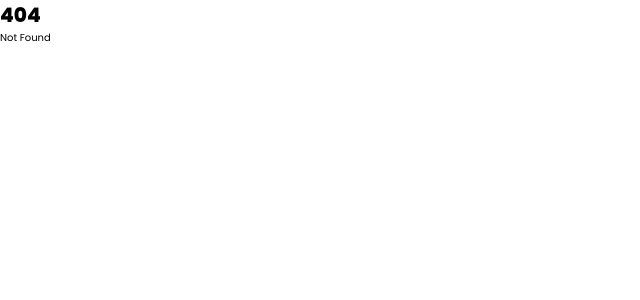
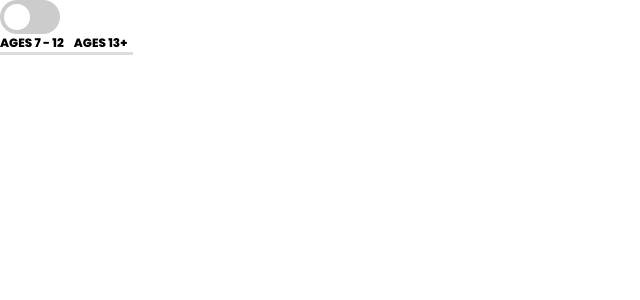
Before and after one commit to TechSavvy-Learn/tech-savvy, a SvelteKit app: page /switch in a window 1280 px wide. Before the commit this address had no page. Shown: the top 300 px of the page, without its empty margins (0-640 px from the left). Built offline with nearby package versions, Linux system fonts and the light colour scheme.

Commit message:
playing around with the toggle for the techlevel comp

```diff
--- /dev/null
+++ b/src/routes/(account)/signup/Switch.svelte
@@ -0,0 +1,105 @@
+<script>
+    export let checked = false;
+  </script>
+
+  <style>
+    .switch {
+      position: relative;
+      display: inline-block;
+      width: 60px;
+      height: 34px;
+    }
+
+    .switch input {
+      opacity: 0;
+      width: 0;
+      height: 0;
+    }
+
+    .slider {
+      position: absolute;
+      cursor: pointer;
+      top: 0;
+      left: 0;
+      right: 0;
+      bottom: 0;
+      background-color: #ccc;
+      transition: 0.4s;
+      border-radius: 34px;
+    }
+
+    .slider:before {
+      position: absolute;
+      content: "";
+      height: 26px;
+      width: 26px;
+      left: 4px;
+      bottom: 4px;
+      background-color: white;
+      transition: 0.4s;
+      border-radius: 50%;
+    }
+
+    input:checked + .slider {
+      background-color: var(--fire-orange);
+      box-shadow: 0 0 1px #var(--fire-orange);
+    }
+
+    .agesContainer {
+      display: flex;
+      gap: 10px;
+    }
+
+    .agesInner {
+      display: flex;
+      flex-direction: column;
+      justify-content: center;
+      align-items: center;
+    }
+
+    .agesInner.orange h4 {
+      color: var(--fire-orange);
+    }
+
+    .agesInner.orange hr {
+      background-color: var(--fire-orange);
+    }
+
+    h4 {
+      font-size: 1.2rem;
+      font-weight: 700;
+      color: var(--black-col);
+    }
+
+    .hrSevenTwelve {
+      width: 120%;
+      height: 3px;
+      border-width: 0;
+      color: gray;
+      background-color: var(--light-gray);
+    }
+
+    .hrThirteen {
+      width: 120%;
+      height: 3px;
+      border-width: 0;
+      color: gray;
+      background-color: var(--light-gray);
+    }
+  </style>
+
+  <label class="switch">
+    <input type="checkbox" bind:checked />
+    <span class="slider"></span>
+  </label>
+
+  <div class="agesContainer">
+    <div class="agesInner pointer sevenTwelve {checked ? 'orange' : ''}">
+      <h4>AGES 7 - 12</h4>
+      <hr class="hrSevenTwelve" />
+    </div>
+    <div class="agesInner pointer thirteen {checked ? 'orange' : ''}">
+      <h4>AGES 13+</h4>
+      <hr class="hrThirteen" />
+    </div>
+  </div>
--- a/src/routes/(account)/signup/TechLevel.svelte
+++ b/src/routes/(account)/signup/TechLevel.svelte
@@ -1,5 +1,9 @@
 <script>
     import '@public/css/style.css';
+
+    let color;
+    const colors = ['var(--black-col)', 'var(--fire-orange)'];
+
 </script>
 
 <style>
@@ -25,11 +29,26 @@
 .agesInner{
     display: flex;
     flex-direction: column;
+    justify-content: center;
+    align-items: center;
 }
-.line{
-    background-color: var(--gray-blue);
-    width: 100%;
-
+h4{
+    font-size: 1.2rem;
+    font-weight: 700;
+}
+.hrSevenTwelve{
+    width: 120%;
+    height:3px;
+    border-width:0;
+    color:gray;
+    background-color:var(--light-gray);
+}
+.hrThirteen{
+    width: 120%;
+    height:3px;
+    border-width:0;
+    color:gray;
+    background-color:var(--light-gray);
 }
 .levelToggle{
     display: flex;
@@ -53,13 +72,13 @@
     <img src="public/images/signUp/circle-dash/level.svg" alt="emailSvg">
     <h1>How tech savy are you?</h1>
     <div class="agesContainer">
-        <div class="agesInner">
-            <p>AGES 7 - 12</p>
-            <hr style="height:3px;border-width:0;color:gray;background-color:gray">
+        <div class="agesInner pointer sevenTwelve">
+            <h4>AGES 7 - 12</h4>
+            <hr class="hrSevenTwelve">
         </div>
-        <div class="agesInner">
-            <p>AGES 7 - 12</p>
-            <div class="line"></div>
+        <div class="agesInner pointer thirteen">
+            <h4>AGES 13+</h4>
+            <hr class="hrThirteen">
         </div>
     </div>
     <div class="levelToggle">
--- a/src/routes/(account)/signup/Topics.svelte
+++ b/src/routes/(account)/signup/Topics.svelte
@@ -39,8 +39,8 @@
         </p>
     </div>
     <div class="imgWrap">
-        <img src="public/images/signUp/topics/web.svg" alt="webDesign">
-        <img src="public/images/signUp/topics/engineering.svg" alt="engineering">
-        <img src="public/images/signUp/topics/coding.svg" alt="coding">
+        <img class="pointer" src="public/images/signUp/topics/web.svg" alt="webDesign" >
+        <img class="pointer" src="public/images/signUp/topics/engineering.svg" alt="engineering">
+        <img class="pointer" src="public/images/signUp/topics/coding.svg" alt="coding">
     </div>
 </section>
--- /dev/null
+++ b/src/routes/(account)/switch/+page.svelte
@@ -0,0 +1,6 @@
+<script>
+	import Switch from '../signup/Switch.svelte';
+</script>
+
+<Switch></Switch>
+<br>
```
